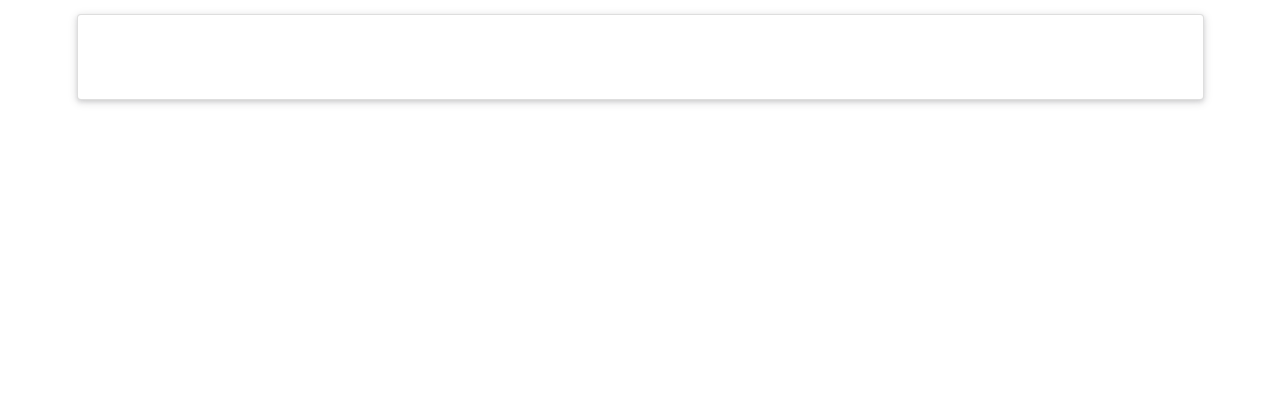
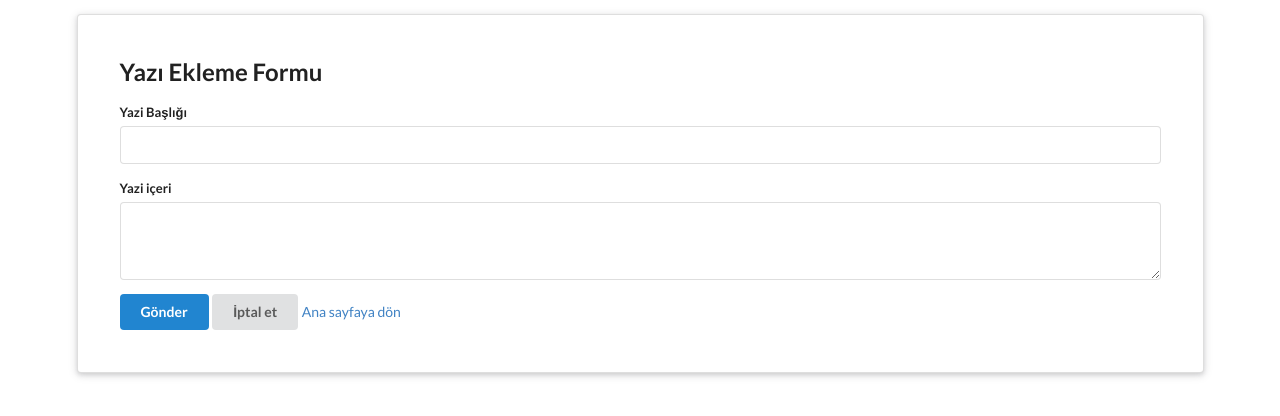
Before and after one commit to serhan-maknik/react_frontend, a React (Create React App) app: page /posts/1/edit in a window 1280 px wide. Before the commit this address had no page. Shown: the top 416 px of the page. Built offline with nearby package versions, Linux system fonts and the light colour scheme; no server answers.

Commit message:
bugunde hallettik

```diff
--- a/src/App.js
+++ b/src/App.js
@@ -1,8 +1,10 @@
-import React, { useEffect, useState } from 'react'
-import axios from 'axios'
+import React from 'react'
 import YaziListesi from './components/YaziListesi'
-import { BrowserRouter as Router, Route, Routes } from 'react-router-dom'
+import { Route, Routes } from 'react-router-dom'
 import YaziDetayi from './components/YaziDetayi'
+import YaziEkle from './components/YaziEkle'
+import YaziDuzenle from './components/YaziDuzenle'
+
 
 function App() {
 
@@ -14,7 +16,9 @@ function App() {
         {/* <Route exact path='/' component={YaziListesi} /> */}
         <Routes>
           <Route path='/' element={<YaziListesi />} />
-          <Route path='/posts/:id' element={<YaziDetayi />} />
+          <Route path='/posts/:id' exact element={<YaziDetayi />} />
+          <Route path='/yaziekle/' element={<YaziEkle />} />
+          <Route path='/posts/:id/edit' element={< YaziDuzenle />} />
         </Routes>
       </div>
     </div>
--- /dev/null
+++ b/src/api.js
@@ -0,0 +1,11 @@
+import axios from "axios"
+
+// export function api() {
+//     return axios.create({
+//         baseUrl: "https://react-yazi-yorum.herokuapp.com",
+//     });
+// }
+const instance = axios.create({ baseURL: 'https://react-yazi-yorum.herokuapp.com' });
+export default instance
+
+export const BASE_URL = "https://react-yazi-yorum.herokuapp.com";
--- a/src/components/YaziDetayi.js
+++ b/src/components/YaziDetayi.js
@@ -1,11 +1,8 @@
 import React, { useEffect, useState } from 'react'
 import axios from 'axios';
-import { useParams } from 'react-router-dom';
+import { Link, useParams } from 'react-router-dom';
 import YaziYorumları from './YaziYorumları';
 import YorumFormu from './YorumFormu';
-
-
-
 
 const YaziDetayi = (props) => {
 
@@ -31,7 +28,7 @@ const YaziDetayi = (props) => {
 
         axios.all([
             axios.get(`https://react-yazi-yorum.herokuapp.com/posts/${id}`),
-            axios.get(`https://react-yazi-yorum.herokuapp.com/posts/latest-comments`)
+            axios.get(`https://react-yazi-yorum.herokuapp.com/posts/${id}/comments`)
         ]).then(responses => {
             setYaziDetayi(responses[0].data)
             setComment(responses[1].data)
@@ -41,7 +38,7 @@ const YaziDetayi = (props) => {
         //     then(response => setYaziDetayi(response.data)).
         //     catch(error => console.log(error))
 
-        // axios.get(`https://react-yazi-yorum.herokuapp.com/posts/latest-comments`)
+        // axios.get(`https://react-yazi-yorum.herokuapp.com/posts/${id}/comments`)
         //     .then(response => setComment(response.data))
         //     .catch(error => console.log(error))
     }, [])
@@ -49,6 +46,11 @@ const YaziDetayi = (props) => {
         <React.Fragment>
             <h2 className='ui header'>{yasiDetayi.title}</h2>
             <p>{yasiDetayi.created_at}</p>
+            <div className="ui buttons">
+                <Link className="ui bluee button" to={`/posts/${yasiDetayi.id}/edit`}>Düzenle</Link>
+                <button className="ui red button">Sil</button>
+
+            </div>
             <p>{yasiDetayi.content}</p>
 
             <YaziYorumları yorumlar={comments} handleSubmit={handleComment} />
--- /dev/null
+++ b/src/components/YaziDuzenle.js
@@ -0,0 +1,26 @@
+import axios from 'axios';
+import React, { useEffect, useState } from 'react'
+import { useParams } from 'react-router-dom'
+import { BASE_URL } from '../api';
+import YaziFormu from './YaziFormu'
+
+
+const YaziDuzenle = () => {
+
+    const { id } = useParams();
+    const [yazi, setYazi] = useState({});
+    useEffect(() => {
+        axios.get(`${BASE_URL}/posts/${id}`)
+            .then(response => {
+                setYazi(response)
+            })
+    }, [])
+    return (
+        <div>
+            <h2>Yazı Ekleme Formu</h2>
+            <YaziFormu yazi={yazi} />
+        </div>
+    )
+}
+
+export default YaziDuzenle
--- /dev/null
+++ b/src/components/YaziEkle.js
@@ -0,0 +1,13 @@
+import React from 'react'
+import YaziFormu from './YaziFormu'
+
+const YaziEkle = () => {
+    return (
+        <div>
+            <h2>Yazı Ekleme Formu</h2>
+            <YaziFormu />
+        </div>
+    )
+}
+
+export default YaziEkle
--- /dev/null
+++ b/src/components/YaziFormu.js
@@ -0,0 +1,77 @@
+import axios from 'axios'
+import React, { useEffect, useState } from 'react'
+import { Link, useNavigate, useParams } from 'react-router-dom'
+import { BASE_URL } from '../api'
+
+const INITIAL_STATE = {
+    title: "",
+    content: ""
+}
+
+const YaziFormu = (props) => {
+    const { id } = useParams();
+    const navigate = useNavigate();
+    const [yazi, setYazi] = useState(INITIAL_STATE)
+    const onInputChange = event => {
+        setYazi({ ...yazi, [event.target.name]: event.target.value })
+    }
+    const [hata, setHata] = useState("");
+    const onFormSubmit = event => {
+        if (props.yazi.data.title) {
+
+            axios.put(`${BASE_URL}/posts/${id}`, yazi)
+                .then(response => {
+                    console.log(response)
+                    navigate(`/posts/${id}`)
+                }).catch(error => setHata("yanlış oldu aslanım"))
+
+        } else {
+            axios.post('https://react-yazi-yorum.herokuapp.com/posts', yazi)
+                .then(response => {
+                    console.log(response)
+                    setYazi(INITIAL_STATE)
+                    navigate("/")
+                }).catch(error => {
+                    setHata("yanlış oldu aslanım")
+                    console.log("hata", hata)
+                })
+        }
+
+    }
+    useEffect(() => {
+        if (props.yazi.data) setYazi(props.yazi.data)
+        console.log("serhan", props.yazi.data)
+    }, [props.yazi])
+
+    return (
+        <>
+            {hata &&
+                <div className="ui error message">
+                    <div className="header">Action Forbidden</div>
+                    <p>You can only sign up for an account once with a given e-mail address.</p>
+                </div>
+            }
+            <div className="ui form">
+                <div className="field">
+                    <label>Yazi Başlığı</label>
+                    <input name="title" value={yazi.title} type="text" onChange={onInputChange} />
+                </div>
+
+                <div className="field">
+                    <label>Yazi içeri</label>
+                    <textarea name="content" value={yazi.content} rows="3" onChange={onInputChange}></textarea>
+                </div>
+                <button className="ui primary button" onClick={onFormSubmit}>
+                    Gönder
+                </button>
+                <button className="ui button" >
+                    İptal et
+                </button>
+
+                <Link Link to={'/'} className="header">Ana sayfaya dön</Link>
+            </div>
+        </>
+    )
+}
+
+export default YaziFormu
--- a/src/components/YaziListesi.js
+++ b/src/components/YaziListesi.js
@@ -1,11 +1,12 @@
 import React, { useEffect, useState } from 'react'
 import axios from 'axios'
 import { Link } from 'react-router-dom'
+import { BASE_URL } from '../api'
 const YaziListesi = (props) => {
     const [liste, setListe] = useState([])
 
     useEffect(() => {
-        axios.get("https://react-yazi-yorum.herokuapp.com/posts").
+        axios.get(`${BASE_URL}/posts`).
             then(response => setListe(response.data)).
             catch(error => console.log("Error:", error))
     }, [])
@@ -13,7 +14,7 @@ const YaziListesi = (props) => {
     return (
         <div className="ui relaxed divided list">
             {liste.map((data, index) => (
-                <div key={index} class="item">
+                <div key={index} className="item">
                     <i className="large github middle aligned icon"></i>
                     <div className="content">
                         <Link to={`posts/${data.id}`} className="header">{data.title}</Link>
```
